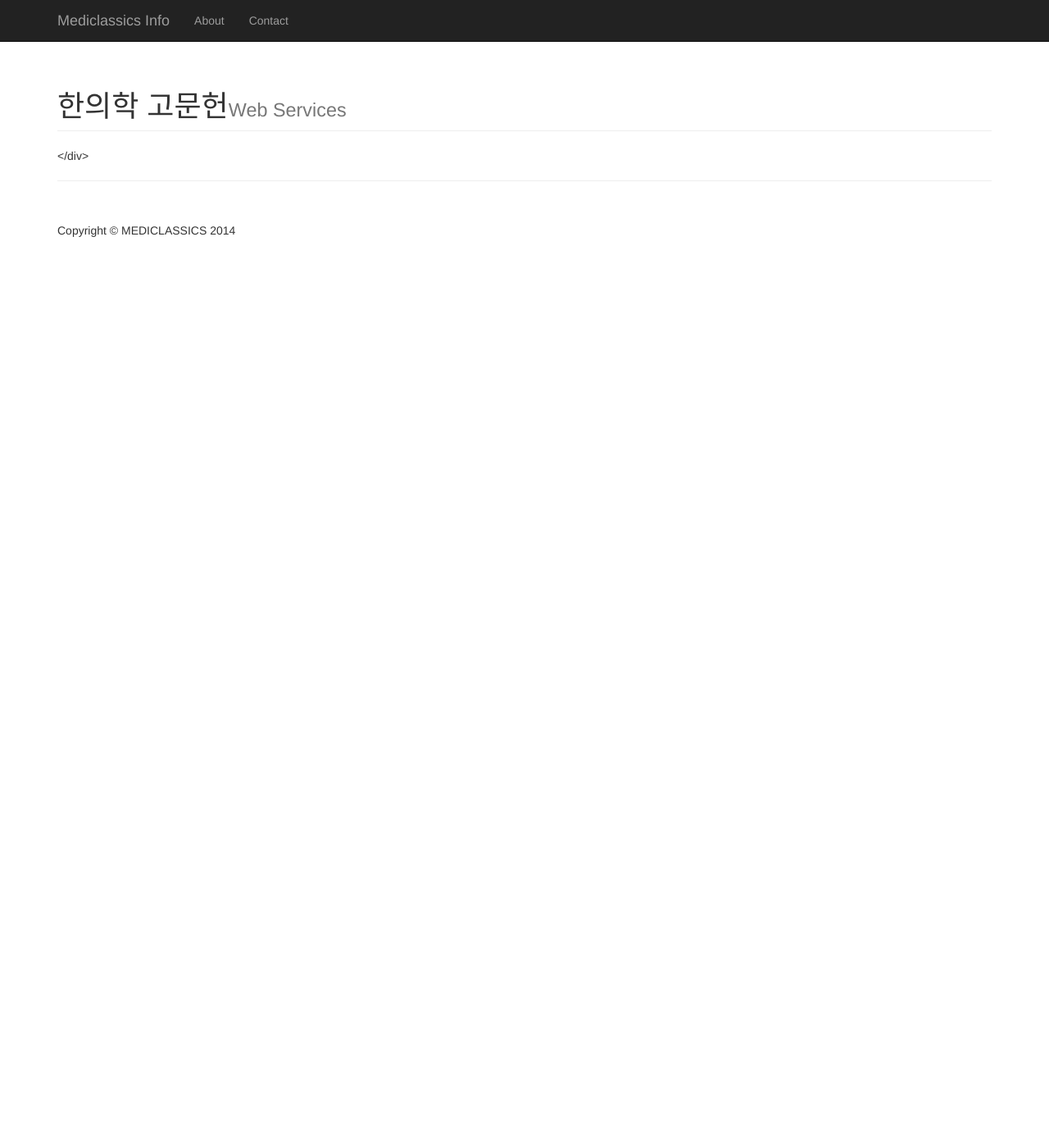
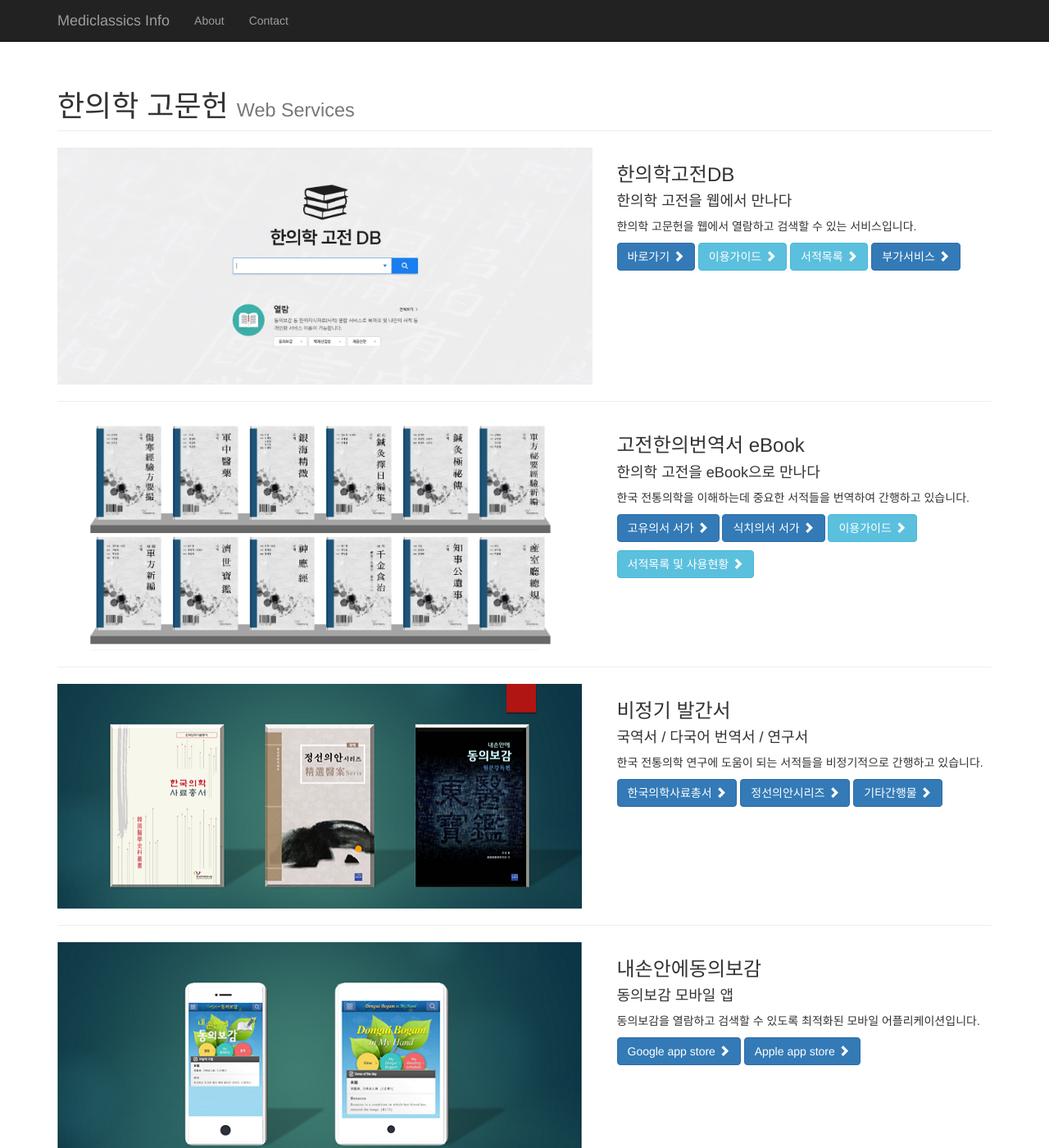
Before and after one commit to mediclassics/mediclassics.github.io, a Jekyll site: the page built from index.md, in a window 1280 px wide and 1400 px high. Shown: the whole window at 82% size. Built offline with Jekyll 4.4.1, drawn with Linux system fonts in a browser that asks for light colours; nearby versions of some CDN libraries; a script that is not in the unit is left out.

Commit message:
Update main.html

```diff
--- a/_includes/main.html
+++ b/_includes/main.html
@@ -1 +1,139 @@
-<div class='row'><div class='col-lg-12'><h1 class='page-header'>한의학 고문헌<small>Web Services</small></h1></div></div></div>
+<div class="row">
+    <div class="col-lg-12">
+        <h1 class="page-header">한의학 고문헌
+            <small>Web Services</small>
+        </h1>
+    </div>
+</div>
+
+
+<!-- Project One -->
+<div class="row">
+    <div class="col-md-7">
+        <a href="https://mediclassics.kr">
+            <img class="img-responsive" src="img/index01.jpg" alt="">
+        </a>
+    </div>
+
+    <div class="col-md-5">
+        <h3>한의학고전DB</h3>
+        <h4>한의학 고전을 웹에서 만나다</h4>
+        <p>한의학 고문헌을 웹에서 열람하고 검색할 수 있는 서비스입니다. </p>
+        <!-- <div class="btn-group"> -->
+
+            <a class="btn btn-primary" href="https://mediclassics.kr">
+                바로가기
+                <span class="glyphicon glyphicon-chevron-right"></span>
+            </a>
+
+            <a class="btn btn-info" href="https://mediclassics.github.io/document/">
+                이용가이드
+                <span class="glyphicon glyphicon-chevron-right"></span>
+            </a>
+
+            <a class="btn btn-info" href="{{site.baseurl}}/contents/database/list">
+                서적목록
+                <span class="glyphicon glyphicon-chevron-right"></span>
+            </a>
+
+            <a class="btn btn-primary" href="{{site.baseurl}}/contents/database/apps">
+                부가서비스
+                <span class="glyphicon glyphicon-chevron-right"></span>
+            </a>
+
+    </div>
+</div>
+<!-- /.row -->
+
+<hr>
+
+<!-- Project Two -->
+<div class="row">
+    <div class="col-md-7">
+        <a href="{{site.baseurl}}/contents/bookshelf/eBooklist">
+            <img class="img-responsive" src="img/index02.png" alt="">
+        </a>
+    </div>
+    <div class="col-md-5">
+        <h3>고전한의번역서 eBook</h3>
+        <h4>한의학 고전을 eBook으로 만나다</h4>
+        <p>한국 전통의학을 이해하는데 중요한 서적들을 번역하여 간행하고 있습니다.</p>
+
+        <a class="btn btn-primary" href="{{site.baseurl}}/contents/bookshelf/eBook/고유의서">
+            고유의서 서가
+            <span class="glyphicon glyphicon-chevron-right"></span>
+        </a>
+
+        <a class="btn btn-primary" href="{{site.baseurl}}/contents/bookshelf/eBook/식치의서">
+            식치의서 서가
+                <span class="glyphicon glyphicon-chevron-right"></span>
+            </a>
+
+        <a class="btn btn-info" href="https://www.gitbook.com/book/kmongoing/guide/details">
+            이용가이드
+            <span class="glyphicon glyphicon-chevron-right"></span>
+        </a>
+
+        <a class="btn btn-info" href="{{site.baseurl}}/contents/bookshelf/eBooklist">
+            서적목록 및 사용현황
+            <span class="glyphicon glyphicon-chevron-right"></span>
+        </a>
+
+    </div>
+</div>
+<!-- /.row -->
+
+<hr>
+
+<!-- Project Two -->
+<div class="row">
+    <div class="col-md-7">
+        <a href="{{site.baseurl}}/contents/bookshelf/paperBook/정선의안">
+            <img class="img-responsive" src="img/index03.png" alt="">
+        </a>
+    </div>
+
+    <div class="col-md-5">
+        <h3>비정기 발간서</h3>
+        <h4>국역서 / 다국어 번역서 / 연구서</h4>
+        <p>한국 전통의학 연구에 도움이 되는 서적들을 비정기적으로 간행하고 있습니다.</p>
+
+        <a class="btn btn-primary" href="{{site.baseurl}}/contents/bookshelf/paperBook/사료총서">
+            한국의학사료총서
+            <span class="glyphicon glyphicon-chevron-right"></span>
+        </a>
+
+        <a class="btn btn-primary" href="{{site.baseurl}}/contents/bookshelf/paperBook/정선의안">
+            정선의안시리즈
+            <span class="glyphicon glyphicon-chevron-right"></span>
+        </a>
+
+        <a class="btn btn-primary" href="{{site.baseurl}}/contents/bookshelf/paperBook/기타간행물">
+            기타간행물
+            <span class="glyphicon glyphicon-chevron-right"></span>
+        </a>
+
+    </div>
+</div>
+<!-- /.row -->
+
+<hr>
+
+<!-- Project Three -->
+<div class="row">
+    <div class="col-md-7">
+        <a href="https://goo.gl/0rjUQc">
+            <img class="img-responsive" src="img/index04.png" alt="">
+        </a>
+    </div>
+    <div class="col-md-5">
+        <h3>내손안에동의보감</h3>
+        <h4>동의보감 모바일 앱</h4>
+        <p>동의보감을 열람하고 검색할 수 있도록 최적화된 모바일 어플리케이션입니다.</p>
+        <a class="btn btn-primary" href="https://goo.gl/0rjUQc">Google app store
+            <span class="glyphicon glyphicon-chevron-right"></span></a>
+        <a class="btn btn-primary" href="https://itunes.apple.com/kr/app/naeson-an-e-dong-uibogam/id910090103?mt=8">Apple app store
+            <span class="glyphicon glyphicon-chevron-right"></span></a>
+    </div>
+</div>
+<!-- /.row -->
```
